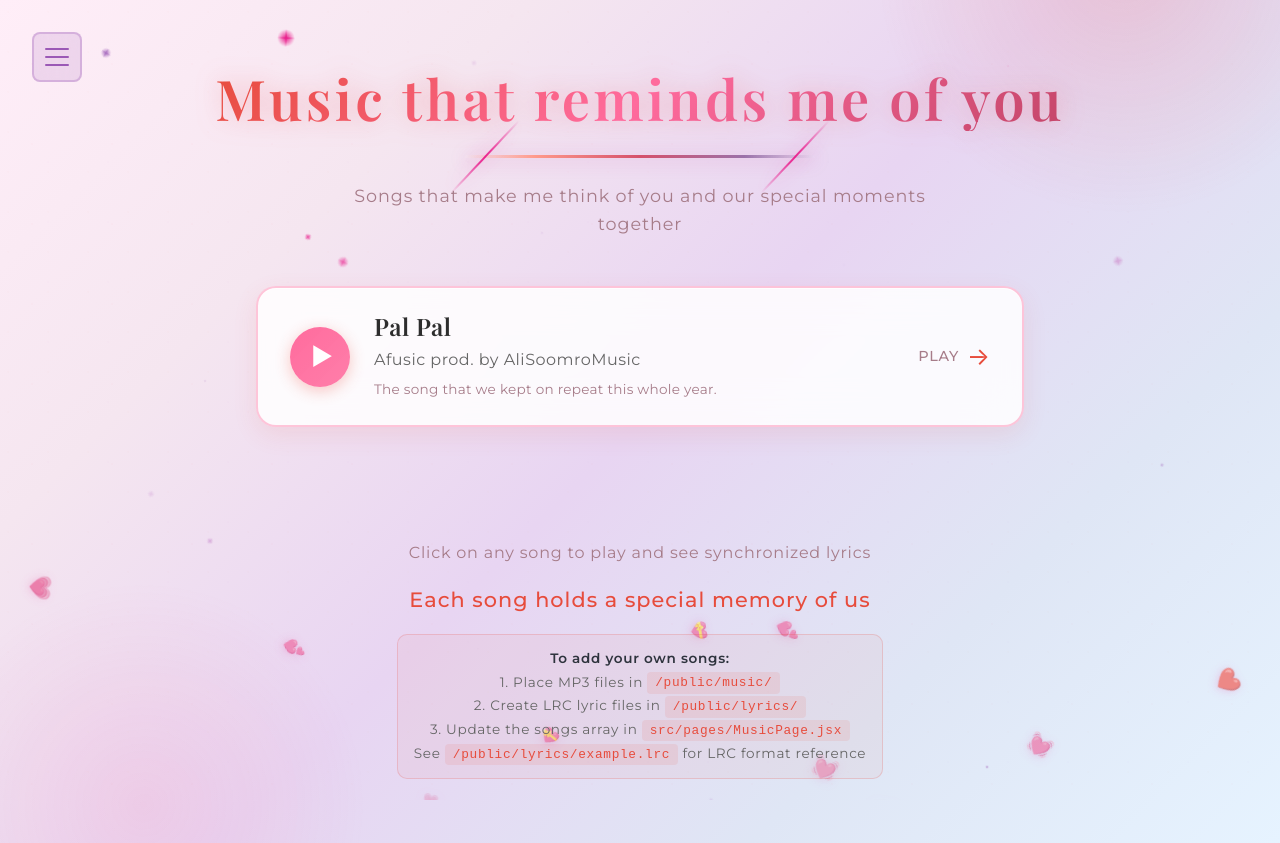
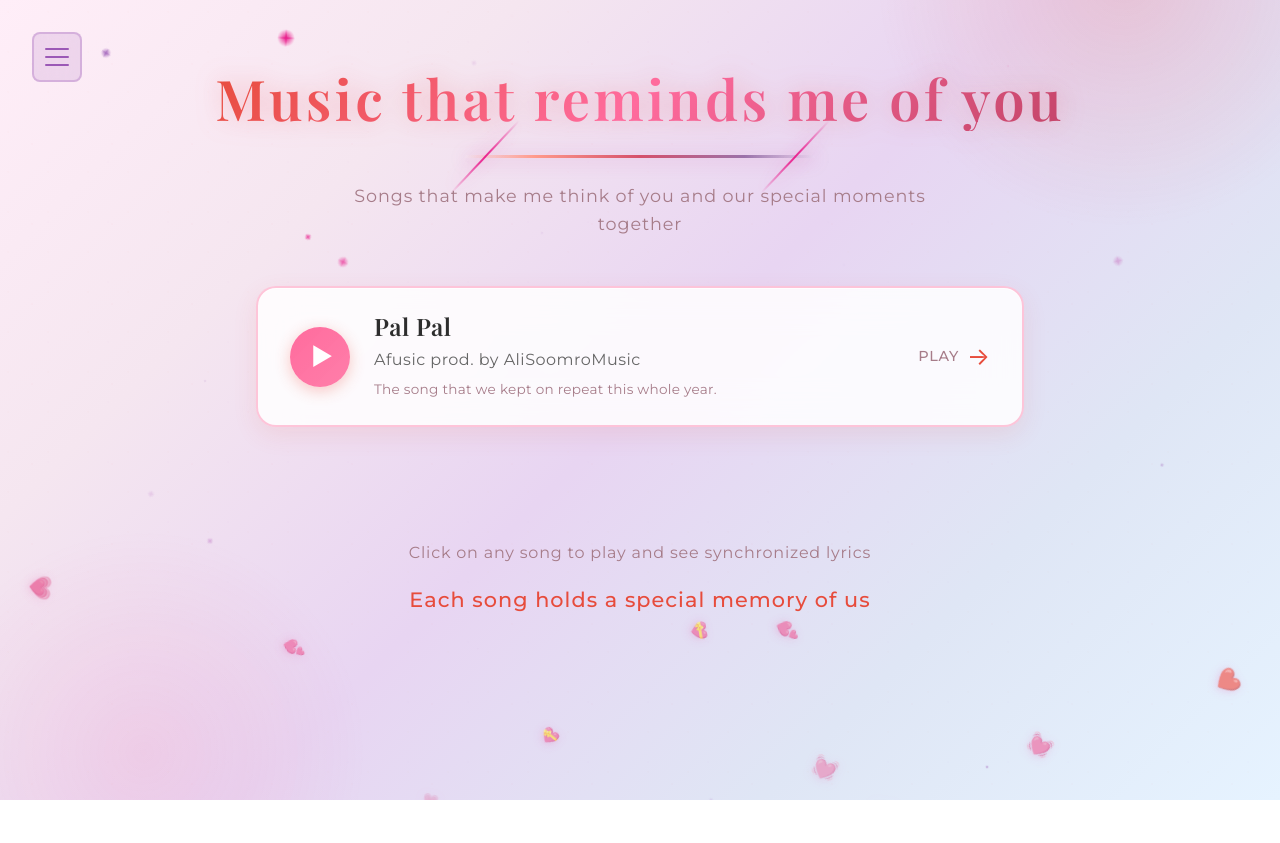
Before and after one commit to TashkeenSayyad/Birthday-Website, a React (Vite) app: page /music in a window 1280 px wide. After the commit the page ends 800 px from the top, so only its background shows below. Built offline with nearby package versions, Linux system fonts and the light colour scheme; the HTML template or start-up script is replaced by a standard one; a web font is replaced by a local one.

Commit message:
remove instruction as only I use it

```diff
--- a/src/pages/MusicPage.jsx
+++ b/src/pages/MusicPage.jsx
@@ -218,17 +218,6 @@ const MusicPage = () => {
         <div className="music-note">
           <p>Click on any song to play and see synchronized lyrics</p>
           <p className="sub-note">Each song holds a special memory of us</p>
-          <p className="instruction-note">
-            <strong>To add your own songs:</strong>
-            <br />
-            1. Place MP3 files in <code>/public/music/</code>
-            <br />
-            2. Create LRC lyric files in <code>/public/lyrics/</code>
-            <br />
-            3. Update the songs array in <code>src/pages/MusicPage.jsx</code>
-            <br />
-            See <code>/public/lyrics/example.lrc</code> for LRC format reference
-          </p>
         </div>
       </div>
     </>
```
